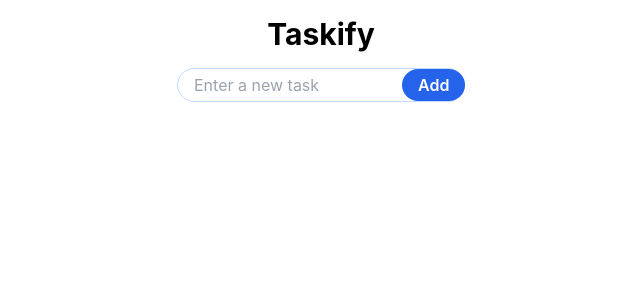
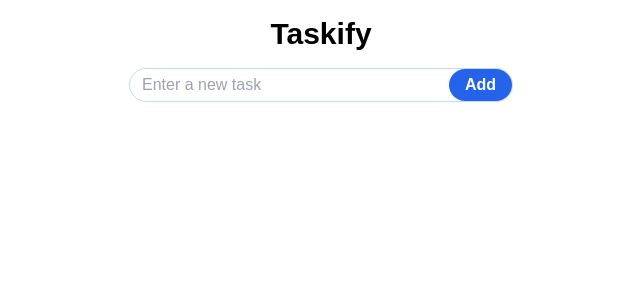
Before and after one commit to fernandobouchet/Taskify, a React (Create React App) app: page / in a window 1280 px wide. Shown: the top 300 px of the page, without its empty margins (319-959 px from the left). Built offline with nearby package versions, Linux system fonts and the light colour scheme.

Commit message:
Added font and some styles

```diff
--- a/src/components/Cards.tsx
+++ b/src/components/Cards.tsx
@@ -37,12 +37,12 @@ const Cards: React.FC<Props> = ({ todo, todos, setTodos }) => {
 
   return (
     <form
-      className="h-10 rounded-full flex justify-between border p-2 m-1 w-72 lg:w-96"
+      className=" h-10 rounded-full flex justify-between border p-2 m-1 w-72 lg:w-96"
       onSubmit={(e) => handleEdit(e, todo.id)}
     >
       {edit ? (
         <input
-          className="w-52 lg:w-72"
+          className="w-52 lg:w-72 bg-inherit"
           value={editTodo}
           onChange={(e) => setEditTodo(e.target.value)}
         />
--- a/src/components/InputField.tsx
+++ b/src/components/InputField.tsx
@@ -9,9 +9,9 @@ interface Props {
 const InputField: React.FC<Props> = ({ todo, setTodo, handleAdd }) => {
   return (
     <form onSubmit={handleAdd} className="flex justify-center">
-      <div className="flex content-center w-72 px-4 border border-blue-200 rounded-full ">
+      <div className="flex justify-between w-72 border border-blue-200 rounded-full lg:w-96">
         <input
-          className="w-52 focus:outline-none"
+          className="w-52 focus:outline-none mx-3"
           type="input"
           placeholder="Enter a new task"
           value={todo}
--- a/src/index.css
+++ b/src/index.css
@@ -2,16 +2,9 @@
 @tailwind components;
 @tailwind utilities;
 
+@import url("https://fonts.googleapis.com/css2?family=Jost:wght@300&display=swap");
+
 body {
   margin: 0;
-  font-family: -apple-system, BlinkMacSystemFont, "Segoe UI", "Roboto", "Oxygen",
-    "Ubuntu", "Cantarell", "Fira Sans", "Droid Sans", "Helvetica Neue",
-    sans-serif;
-  -webkit-font-smoothing: antialiased;
-  -moz-osx-font-smoothing: grayscale;
+  font-family: "Jost", sans-serif;
 }
-
-code {
-  font-family: source-code-pro, Menlo, Monaco, Consolas, "Courier New",
-    monospace;
-}
```
